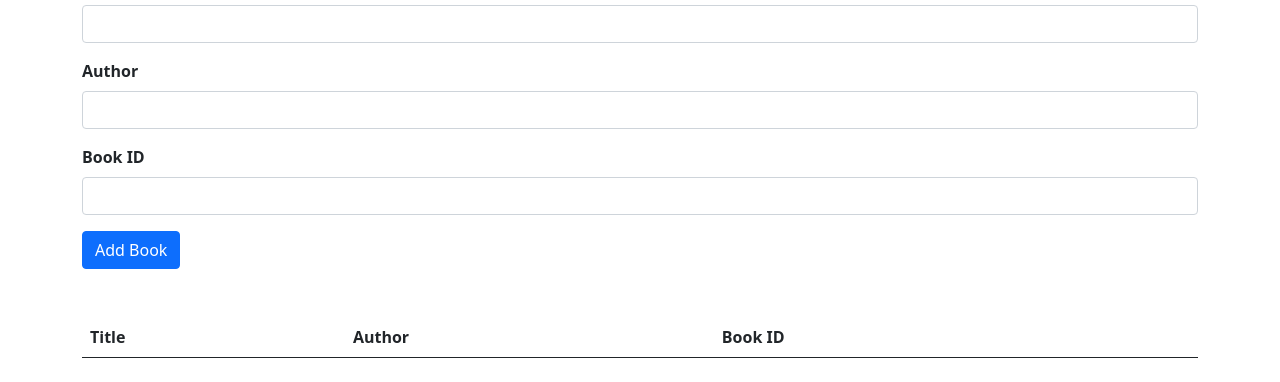
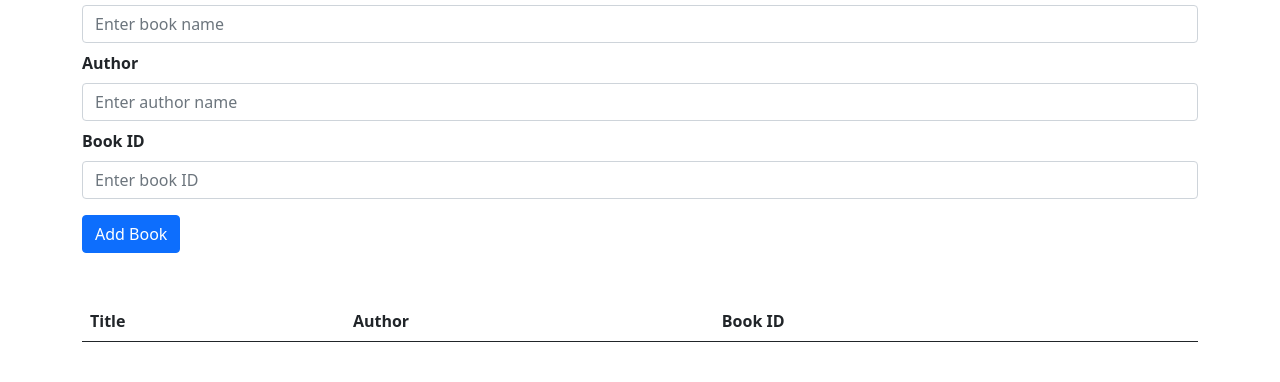
Before and after one commit to sumitvajarinkar/bookLibraryWebsite, a plain HTML site: page index.html in a window 1280 px wide. Shown: the part 294-676 px from the top of the page. Drawn offline with nearby package versions, Linux system fonts and the light colour scheme.

Commit message:
Update index.html

```diff
--- a/index.html
+++ b/index.html
@@ -39,18 +39,18 @@
           </div>
           <i class="text-primary"></i><b>Apni <span class="text-primary">Book </span>List</b></h1>
           <form id="book-form">
-            <div class="form-group">
+            <div class="form-group mt-2">
               <label for="title"><b>Title</b>
               </label>
-              <input type="text" id="title" class="form-control mt-2">
+              <input type="text" id="title" class="form-control mt-2" placeholder="Enter book name">
             </div>
-            <div class="form-group mt-3">
+            <div class="form-group mt-2">
               <label for="author"><b>Author</b></label>
-              <input type="text" id="author" class="form-control mt-2">
+              <input type="text" id="author" class="form-control mt-2" placeholder="Enter author name">
             </div>
-            <div class="form-group mt-3">
+            <div class="form-group mt-2">
               <label for="bookid"><b>Book ID</b></label>
-              <input type="text" id="bookid" class="form-control mt-2">
+              <input type="text" id="bookid" class="form-control mt-2" placeholder="Enter book ID">
             </div>
             <input type="submit" value="Add Book" class="btn btn-primary btn-block mt-3">
           </form>
```
